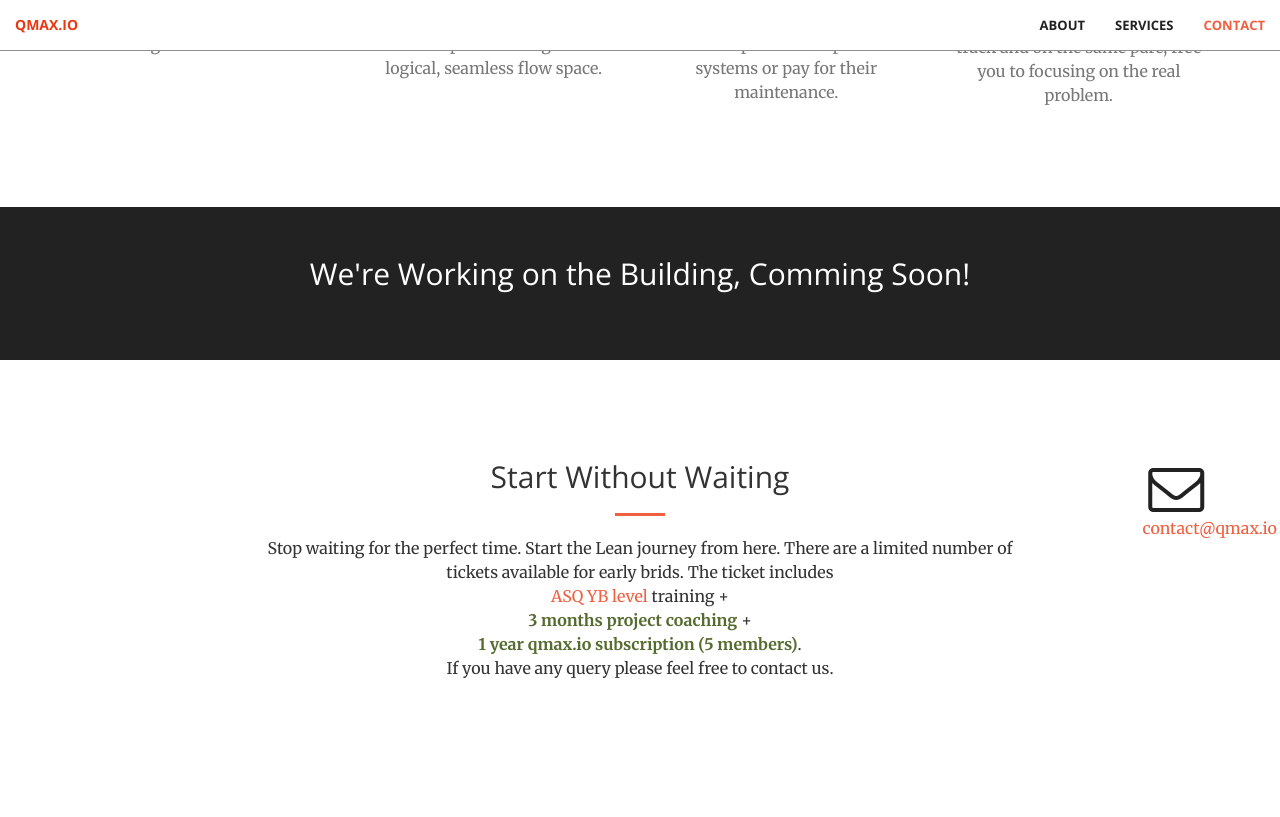
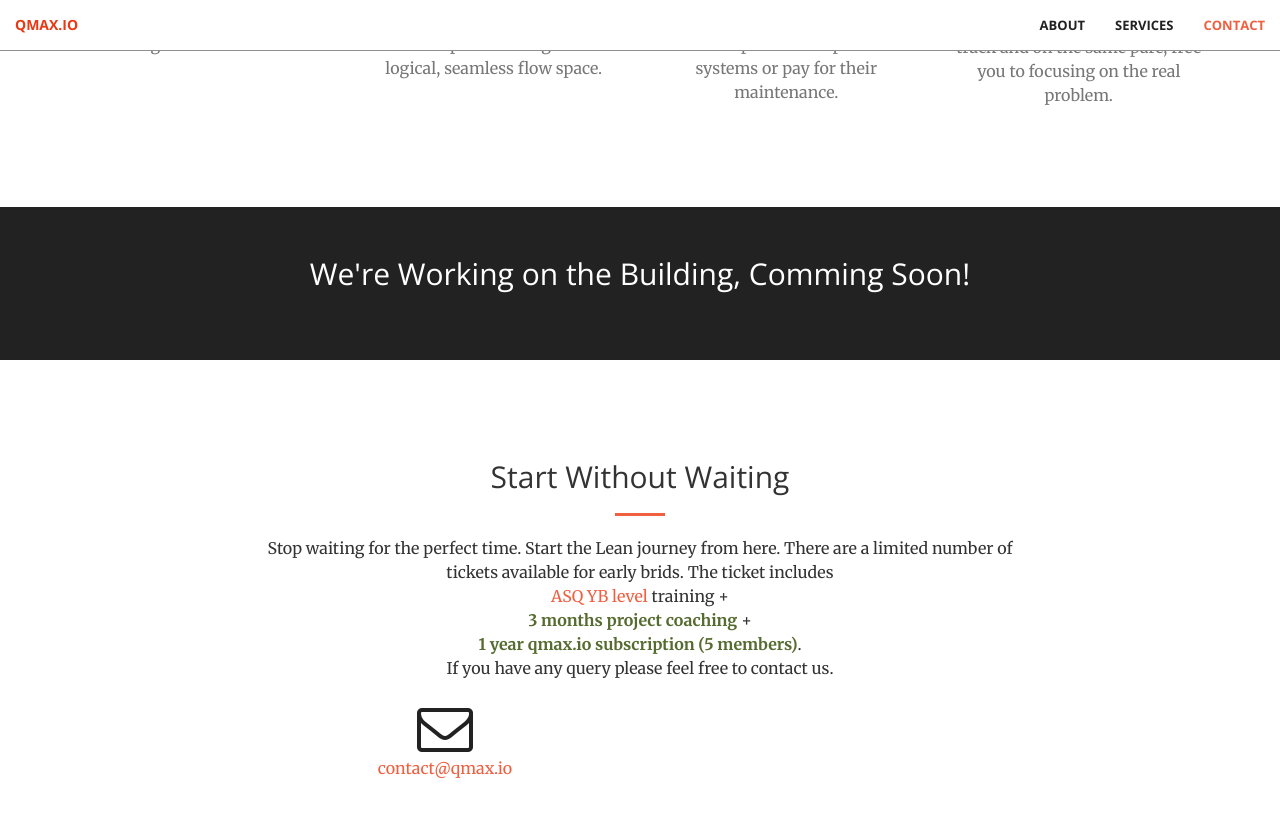
Before and after one commit to davidwei33li/kk33, a Jekyll site: the page built from index.html, in a window 1280 px wide and 900 px high, scrolled down 1618 px. Shown: the top 817 px of the window. Built offline with Jekyll 4.4.1, drawn with Linux system fonts in a browser that asks for light colours.

Commit message:
Update contact.html

```diff
--- a/_includes/contact.html
+++ b/_includes/contact.html
@@ -9,7 +9,7 @@
                     <br><span style="color:darkolivegreen;font-weight:bold">1 year qmax.io subscription (5 members)</span>.
                     <br> If you have any query please feel free to contact us. </p>
             </div>
-        <div class="col-lg-1 col-lg-offset-1 text-center">
+        <div class="col-lg-6 col-lg-offset-1 text-center">
                 <i class="fa fa-envelope-o fa-3x wow bounceIn" data-wow-delay=".1s"></i>
                 <p><a href="mailto:contact@qmax.io"> contact@qmax.io</a></p>
             </a>
```
